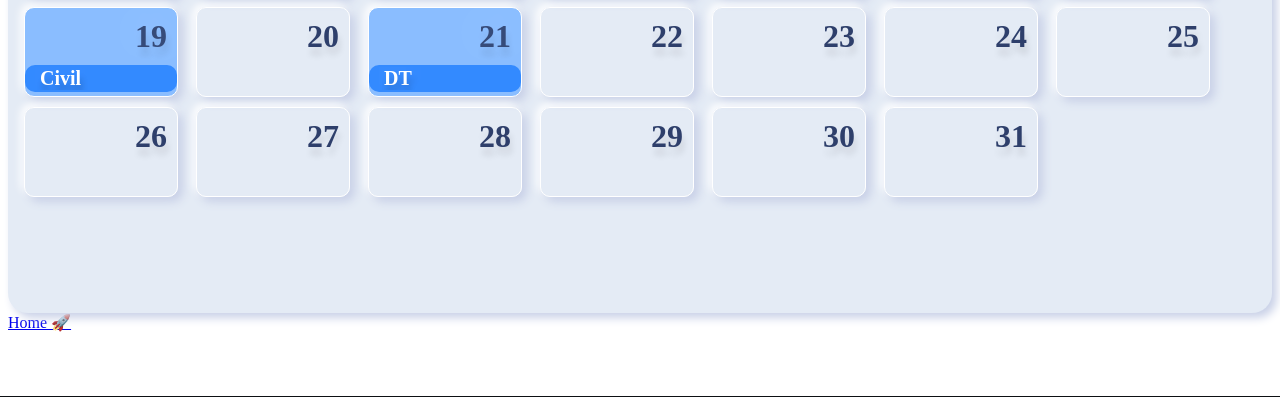
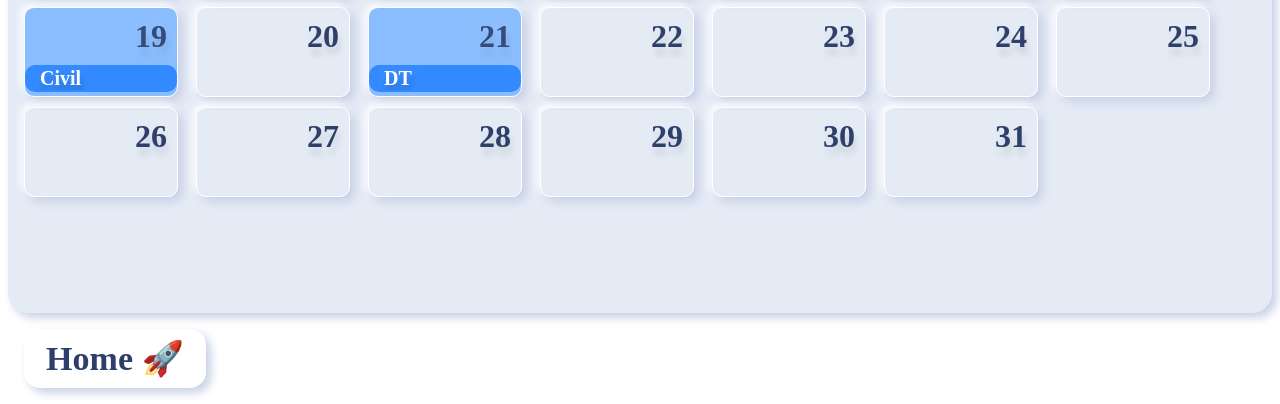
Before and after one commit to githubhosting/eventcalender, a plain HTML site: page index.html in a window 1280 px wide. Shown: the part 770-1174 px from the top of the page. Before the commit the page ends 1110 px from the top, so only its background shows below. Drawn offline with Linux system fonts and the light colour scheme.

Commit message:
Update style.css

```diff
--- a/style.css
+++ b/style.css
@@ -327,11 +327,11 @@ div {
   color: var(--primary-dark);
 }
 
-
-
 .container {
   color: #333;
   background-color: #fff;
+  box-shadow: 0.3rem 0.3rem 0.6rem var(--greyLight-2),
+    -0.2rem -0.2rem 0.5rem var(--white);
   border-radius: 1.5rem;
   padding: 1.5rem;
   margin: 0 auto;
@@ -380,3 +380,41 @@ li span {
     font-size: calc(3.375rem * var(--smaller));
   }
 }
+
+.btn {
+  text-decoration: none;
+  display: block;
+  width: 150px;
+  position: relative;
+  text-align: center;
+  font-weight: 600;
+  color: var(--greyDark);
+  margin: 16px;
+  padding: 0.6rem 1rem;
+  font-size: 34px;
+  /* box-shadow: var(--shadow-white-3); */
+  border-radius: 1rem;
+  box-shadow: 0.3rem 0.3rem 0.6rem var(--greyLight-2),
+    -0.2rem -0.2rem 0.5rem var(--white);
+  display: flex;
+  align-items: center;
+  justify-content: center;
+  cursor: pointer;
+  transition: 0.3s ease;
+}
+.a {
+  text-decoration: none;
+}
+.btnh{
+  text-decoration: none;
+  display: block;
+
+}
+.btnh :hover {
+  text-decoration: none;
+  color: var(--first-color);
+  background: -webkit-linear-gradient(#00c6ff, #0072ff);
+  -webkit-background-clip: text;
+  background-clip: text;
+  -webkit-text-fill-color: transparent;
+}
```
